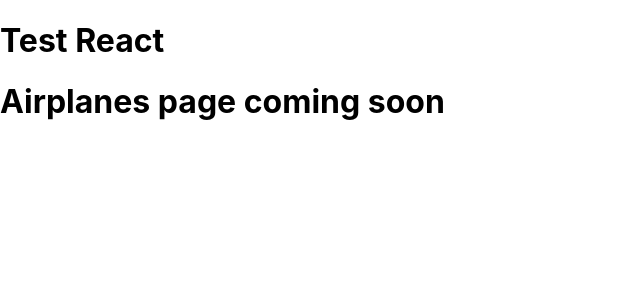
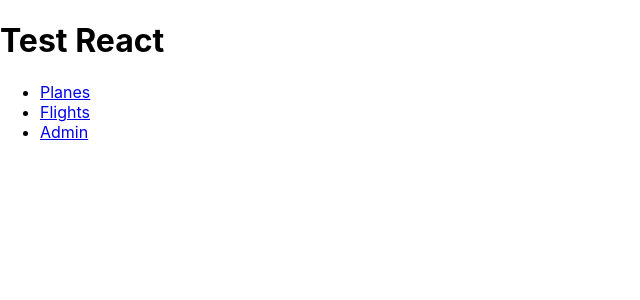
Before and after one commit to Forcebe/airlines_ga, a React (Create React App) app in the folder airlines-client/: page / in a window 1280 px wide. Shown: the top 300 px of the page, without its empty margins (0-640 px from the left). Built offline with nearby package versions, Linux system fonts and the light colour scheme.

Commit message:
Create: router & nav

```diff
--- a/airlines-client/src/components/App.js
+++ b/airlines-client/src/components/App.js
@@ -1,10 +1,10 @@
-import Airplanes from './Airplanes';
+import Navigation from './Navigation';
 
 function App() {
   return (
     <div className="App">
         <h1> Test React </h1>
-        < Airplanes />
+        < Navigation />
 
     </div>
   );
--- /dev/null
+++ b/airlines-client/src/components/Navigation.js
@@ -0,0 +1,19 @@
+import React, { Component } from 'react';
+import Airplanes from './Airplanes';
+
+class Navigation extends Component {
+  render() {
+    return(
+      <div>
+        <nav>
+          <ul>
+           <li><a href="#">Planes</a></li>
+           <li><a href="#">Flights</a></li>
+           <li><a href="#">Admin</a></li>
+          </ul>
+      </nav>
+      </div>
+    )
+  }
+}
+export default Navigation;
```
